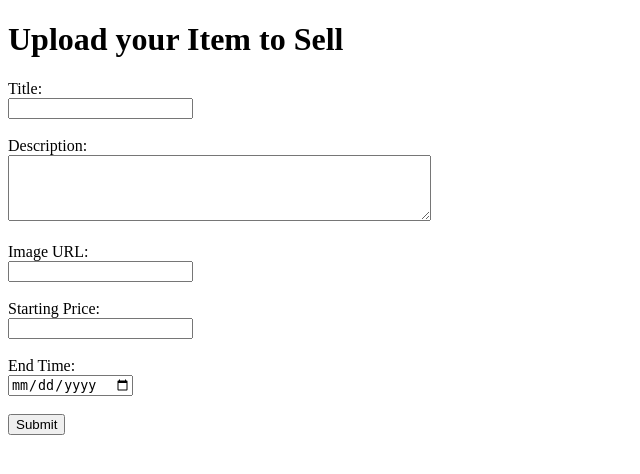
After one commit to minkyu-shim/php-auction-site, a PHP site: page /upload_item.php in a window 1280 px wide. The commit adds this page. Shown: the top 474 px of the page, without its empty margins (0-640 px from the left). Run offline with PHP 8.4, Linux system fonts and the light colour scheme; the visitor is signed in with stand-in values (Sample User, id 1).

Commit message:
Add upload_item.php and index.php

```diff
--- a/upload.php
+++ /dev/null
@@ -1 +0,0 @@
-<?php
--- /dev/null
+++ b/upload_item.php
@@ -0,0 +1,77 @@
+<?php
+session_start();
+include "db.php";
+
+// Check if the user is logged in, if not send to login.php
+if (!isset($_SESSION['user_id'])) {
+    header("Location: login.php");
+    exit;
+}
+
+if ($_SERVER['REQUEST_METHOD'] == 'POST') {
+    $title = $_POST['title'];
+    $description = $_POST['description'];
+    $image_url = $_POST['image_url'];
+    $starting_price = $_POST['starting_price'];
+    $end_date = $_POST['end_date']; // only the date part
+
+    // Check if the user has put everything ab items
+    if (empty($title) || empty($description) || empty($image_url) || empty($starting_price) || empty($end_date)) {
+        $error = "All fields are required";
+    } else {
+        $end_time = $end_date . ' 23:59:59'; // add default end time to the midnight
+
+        // Insert to DB
+        $sql = "INSERT INTO items (user_id, title, description, image_url, starting_price, current_price, end_time)
+                VALUES (?, ?, ?, ?, ?, ?, ?)";
+        $stmt = mysqli_prepare($conn, $sql);
+        mysqli_stmt_bind_param(
+            $stmt,
+            "isssdds",
+            $_SESSION['user_id'],
+            $title,
+            $description,
+            $image_url,
+            $starting_price,
+            $starting_price,
+            $end_time
+        );
+        mysqli_stmt_execute($stmt);
+        header("Location: index.php");
+        exit;
+    }
+}
+
+?>
+
+<!DOCTYPE html>
+<html>
+<head>
+    <title>Upload Item</title>
+</head>
+<body>
+<h1>Upload your Item to Sell</h1>
+
+<?php if (isset($error)) echo "<p style='color:red;'>$error</p>"; ?>
+
+<form method="post" action="">
+    <label>Title:</label><br>
+    <input type="text" name="title"><br><br>
+
+    <label>Description:</label><br>
+    <textarea name="description" rows="4" cols="50"></textarea><br><br>
+
+    <label>Image URL:</label><br>
+    <input type="text" name="image_url"><br><br>
+
+    <label>Starting Price:</label><br>
+    <input type="number" step="0.01" name="starting_price"><br><br>
+
+    <label>End Time:</label><br>
+    <input type="date" name="end_date"><br><br>
+
+    <button type="submit">Submit</button>
+</form>
+
+</body>
+</html>
```
Also changed, not shown: index.php (+43 -1 lines).
